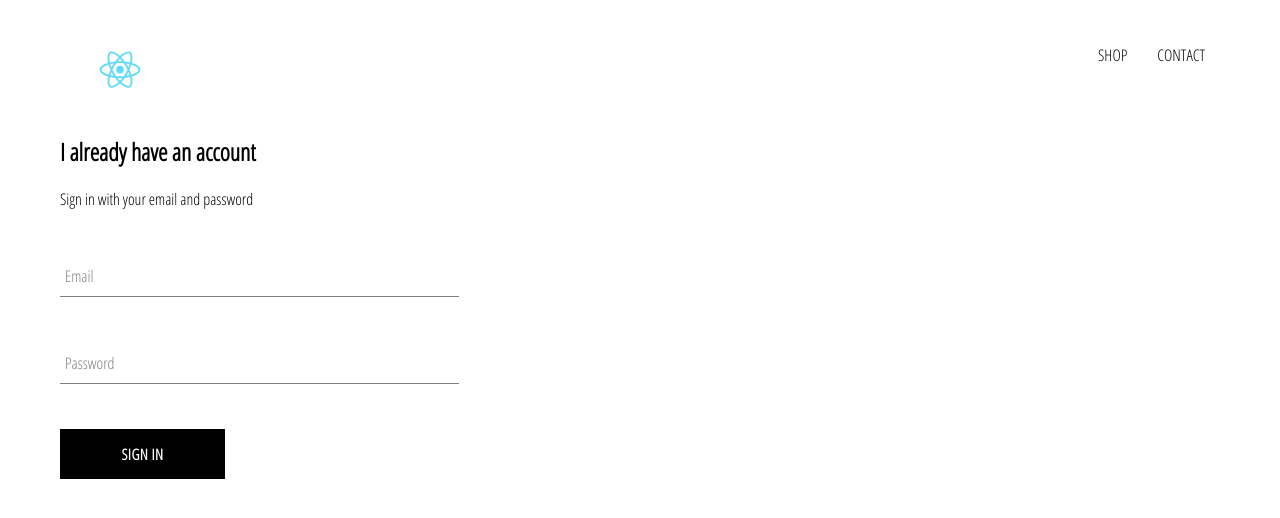
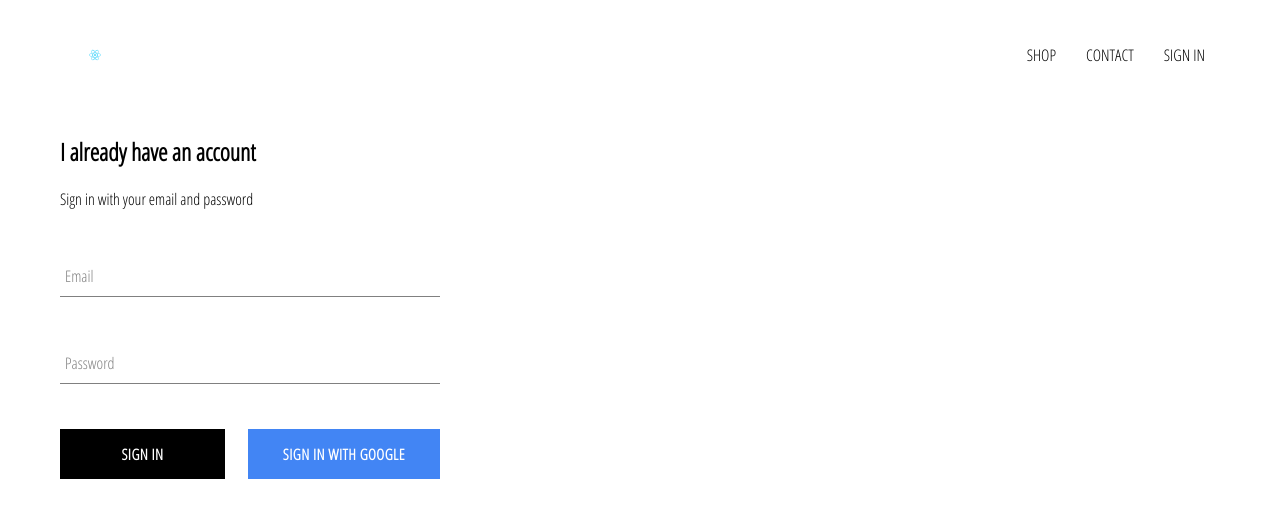
Before and after one commit to nhaancs/clothing-shop-react-firebase, a React (Create React App) app: page /signin in a window 1280 px wide. Shown: the top 518 px of the page. Built offline with nearby package versions, Linux system fonts and the light colour scheme; no server answers.

Commit message:
Integrate with Firebase, authentication with Google

```diff
--- a/package.json
+++ b/package.json
@@ -10,6 +10,7 @@
     "@types/node": "^12.20.20",
     "@types/react": "^17.0.19",
     "@types/react-dom": "^17.0.9",
+    "firebase": "^9.0.1",
     "node-sass": "^6.0.1",
     "react": "^17.0.2",
     "react-dom": "^17.0.2",
--- a/src/App.css
+++ b/src/App.css
@@ -7,3 +7,7 @@ a {
     text-decoration: none;
     color: black;
 }
+
+* {
+    box-sizing: border-box;
+}
--- a/src/App.tsx
+++ b/src/App.tsx
@@ -1,4 +1,4 @@
-import React from 'react';
+import React, { ReactNode } from 'react';
 import './App.css';
 import { Route, Switch } from 'react-router';
 
@@ -6,11 +6,38 @@ import HomePage from './pages/homepage/homepage.component';
 import ShopPage from './pages/shop/shop.component';
 import Header from './components/header/header.component';
 import SigninAndSignupPage from './pages/signin-and-signup/signin-and-signup.component';
+import { auth } from './firebase/firebase.utils';
+import { Unsubscribe } from '@firebase/util';
 
-function App() {
+interface AppProps {
+}
+interface AppState {
+  currentUser: any
+}
+
+class App extends React.Component<AppProps, AppState> {
+  constructor(props: {} | Readonly<{}>) {
+    super(props)
+    this.state = {currentUser: null}
+  }
+
+  unsubscribeFromAuth!: Unsubscribe;
+
+  componentDidMount() {
+    this.unsubscribeFromAuth = auth.onAuthStateChanged(user => {
+      this.setState({currentUser: user})
+      console.log(user)
+    })
+  }
+
+  componentWillUnmount() {
+    this.unsubscribeFromAuth()
+  }
+
+  render(): ReactNode {
     return (
       <div>
-      <Header />
+        <Header currentUser={this.state.currentUser} />
         <Switch>
           <Route exact={true} path='/' component={HomePage} />
           <Route path='/shop' component={ShopPage} />
@@ -19,5 +46,6 @@ function App() {
       </div>
     );
   }
+}
 
 export default App;
--- a/src/components/custom-button/custom-button.component.tsx
+++ b/src/components/custom-button/custom-button.component.tsx
@@ -3,12 +3,12 @@ import React from "react";
 import './custom-button.styles.scss'
 
 interface CustomButtonProps {
-
+    isGoogleSignIn?: boolean
     [key: string]: any
 }
 
-const CustomButton = ({children, ...otherProps}: CustomButtonProps) => (
-    <button className='custom-button' {...otherProps}>{children}</button>
+const CustomButton = ({children, isGoogleSignIn, ...otherProps}: CustomButtonProps) => (
+    <button className={`${isGoogleSignIn ? 'google-sign-in' : ''} custom-button`} {...otherProps}>{children}</button>
 )
 
 export default CustomButton
--- a/src/components/custom-button/custom-button.styles.scss
+++ b/src/components/custom-button/custom-button.styles.scss
@@ -19,4 +19,14 @@
     color: black;
     border: 1px solid black;
   }
+
+  &.google-sign-in {
+    background-color: #4285f4;
+    color: white;
+
+    &:hover {
+      background-color: #357ae8;
+      border: none;
+    }
+  }
 }
--- a/src/components/header/header.component.tsx
+++ b/src/components/header/header.component.tsx
@@ -1,10 +1,15 @@
 import React from "react";
 import { Link } from "react-router-dom";
 import {ReactComponent as Logo} from '../../assets/logo.svg'
+import { auth } from "../../firebase/firebase.utils";
 
 import './header.styles.scss'
 
-const Header = () => (
+interface HeaderProps {
+    currentUser: any
+}
+
+const Header = (props: HeaderProps) => (
     <div className='header'>
         <Link className='logo-container' to='/'>
             <Logo className='logo' />
@@ -16,6 +21,11 @@ const Header = () => (
             <Link className='option' to='/shop'>
                 CONTACT
             </Link>
+            {
+                props.currentUser ?
+                    <div className='option' onClick={() => auth.signOut()}>SIGN OUT</div> :
+                    <Link className='option' to='/signin'>SIGN IN</Link>
+            }
         </div>
     </div>
 )
--- a/src/components/header/header.styles.scss
+++ b/src/components/header/header.styles.scss
@@ -20,6 +20,7 @@
 
     .option {
       padding: 10px 15px;
+      cursor: pointer;
     }
   }
 }
--- a/src/components/sign-in/sign-in.component.tsx
+++ b/src/components/sign-in/sign-in.component.tsx
@@ -1,6 +1,7 @@
 import React, { ReactNode } from "react";
 import FormInput from "../form-input/form-input.component";
 import CustomButton from "../custom-button/custom-button.component";
+import { signInWithGoogle } from "../../firebase/firebase.utils";
 
 import './sign-in.styles.scss'
 
@@ -56,7 +57,10 @@ class SignIn extends React.Component<SignInProps, SignInState> {
                         handleChange={this.handleChange}
                         required />
 
-                    <CustomButton type="submit">Sign In</CustomButton>
+                    <div className="buttons">
+                        <CustomButton type="submit">Sign In</CustomButton>
+                        <CustomButton onClick={signInWithGoogle} isGoogleSignIn>Sign in with Google</CustomButton>
+                    </div>
                 </form>
             </div>
         )
--- a/src/components/sign-in/sign-in.styles.scss
+++ b/src/components/sign-in/sign-in.styles.scss
@@ -1,9 +1,14 @@
 .sign-in {
-    width: 30vw;
+    width: 380px;
     display: flex;
     flex-direction: column;
 
     .title {
         margin: 10px 0;
     }
+
+    .buttons {
+        display: flex;
+        justify-content: space-between;
+    }
 }
--- /dev/null
+++ b/src/firebase/firebase.utils.ts
@@ -0,0 +1,23 @@
+import * as firebase from "firebase/app";
+import { getAuth, GoogleAuthProvider, signInWithPopup, UserCredential } from "firebase/auth";
+import { getFirestore } from "firebase/firestore";
+
+const config = {
+  apiKey: "AIzaSyDMBZzi_maTT4_OcaWMp5tiYui8k6e_KHg",
+  authDomain: "clothing-shop-db-37554.firebaseapp.com",
+  projectId: "clothing-shop-db-37554",
+  storageBucket: "clothing-shop-db-37554.appspot.com",
+  messagingSenderId: "646151485831",
+  appId: "1:646151485831:web:c9f684072f2a18f12f7b22",
+};
+
+firebase.initializeApp(config)
+
+export const auth = getAuth()
+export const firestore = getFirestore()
+
+const provider = new GoogleAuthProvider()
+provider.setCustomParameters({prompt: 'select_account'})
+export const signInWithGoogle = (): Promise<UserCredential> => signInWithPopup(auth, provider)
+
+export default firebase
```
Also changed, not shown: 1 other file (tests, documents, lock files or other folders). Lines whose indentation alone changed are shown as unchanged.
